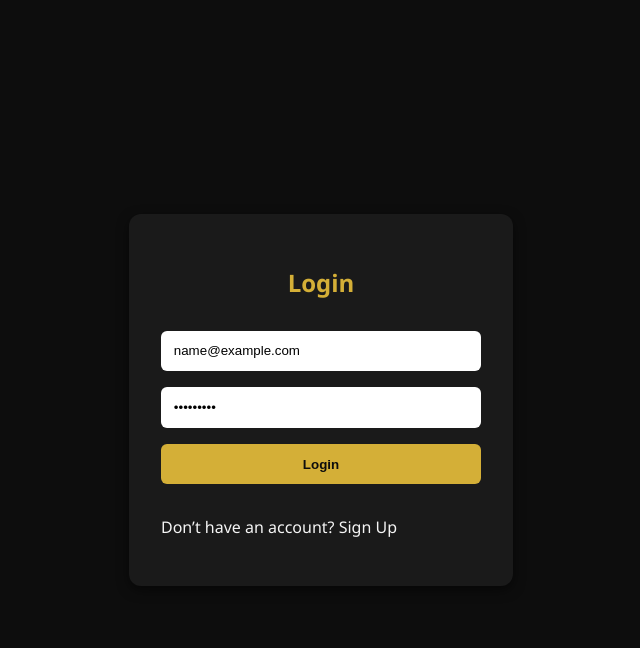
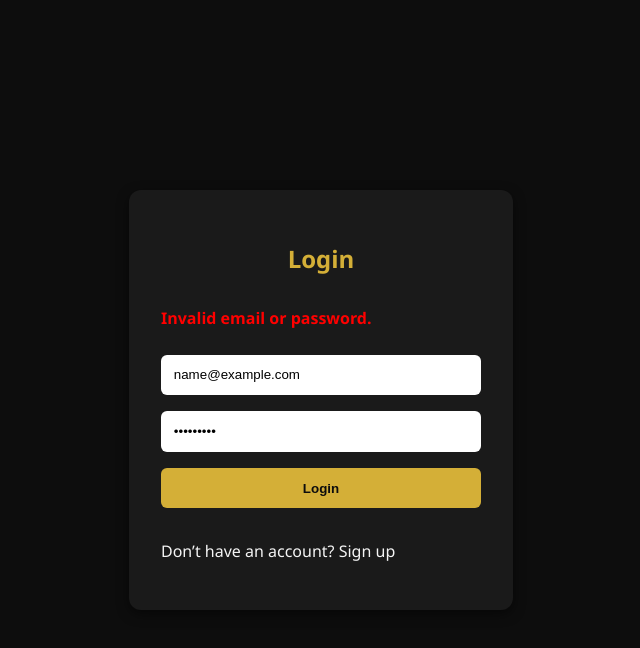
Before and after one commit to YBspotted20045/Grow-rich-investinm, a React (Create React App) app: page /login in a window 1280 px wide. Both pictures are taken after typing "name@example.com", "Sample123" into the empty fields and a click on the button "Login". Shown: the top 648 px of the page, without its empty margins (319-959 px from the left). Built offline with nearby package versions, Linux system fonts and the light colour scheme; no server answers.

Commit message:
Update Login.jsx

```diff
--- a/src/Pages/Login.jsx
+++ b/src/Pages/Login.jsx
@@ -1,12 +1,14 @@
+// src/Pages/Login.jsx
 import React, { useState } from "react";
-import "./Login.css";
+import { useNavigate, Link } from "react-router-dom";
 import API from "../axios";
-import { useNavigate, Link } from "react-router-dom";
+import "./Login.css"; // optional if you style it
 
 function Login() {
   const navigate = useNavigate();
   const [form, setForm] = useState({ email: "", password: "" });
   const [loading, setLoading] = useState(false);
+  const [message, setMessage] = useState(null); // ✅ For success/error message
 
   const handleChange = (e) => {
     setForm({ ...form, [e.target.name]: e.target.value });
@@ -15,13 +17,21 @@ function Login() {
   const handleSubmit = async (e) => {
     e.preventDefault();
     setLoading(true);
+    setMessage(null);
+
     try {
       const res = await API.post("/auth/login", form);
-      localStorage.setItem("token", res.data.token);
-      alert("Login successful!");
-      navigate("/dashboard");
-    } catch (error) {
-      alert("Invalid credentials");
+      localStorage.setItem("gr_token", res.data.token);
+
+      // ✅ Show success message
+      setMessage({ type: "success", text: "Login successful! Redirecting..." });
+
+      // ✅ Redirect after short delay
+      setTimeout(() => {
+        navigate("/dashboard");
+      }, 1200);
+    } catch (err) {
+      setMessage({ type: "error", text: "Invalid email or password." });
     } finally {
       setLoading(false);
     }
@@ -32,14 +42,28 @@ function Login() {
       <form className="login-form" onSubmit={handleSubmit}>
         <h2>Login</h2>
 
+        {/* ✅ Show message here */}
+        {message && (
+          <div
+            className={`message ${message.type}`}
+            style={{
+              marginBottom: "10px",
+              color: message.type === "success" ? "green" : "red",
+              fontWeight: "bold",
+            }}
+          >
+            {message.text}
+          </div>
+        )}
+
         <input
           type="email"
           name="email"
           placeholder="Email"
           value={form.email}
           onChange={handleChange}
+          disabled={loading}
           required
-          disabled={loading}
         />
         <input
           type="password"
@@ -47,17 +71,16 @@ function Login() {
           placeholder="Password"
           value={form.password}
           onChange={handleChange}
+          disabled={loading}
           required
-          disabled={loading}
         />
 
         <button type="submit" disabled={loading}>
-          {loading ? <div className="spinner"></div> : "Login"}
+          {loading ? "Logging in..." : "Login"}
         </button>
 
-        {/* 🔹 Link to Signup */}
         <p>
-          Don’t have an account? <Link to="/signup">Sign Up</Link>
+          Don’t have an account? <Link to="/signup">Sign up</Link>
         </p>
       </form>
     </div>
```
